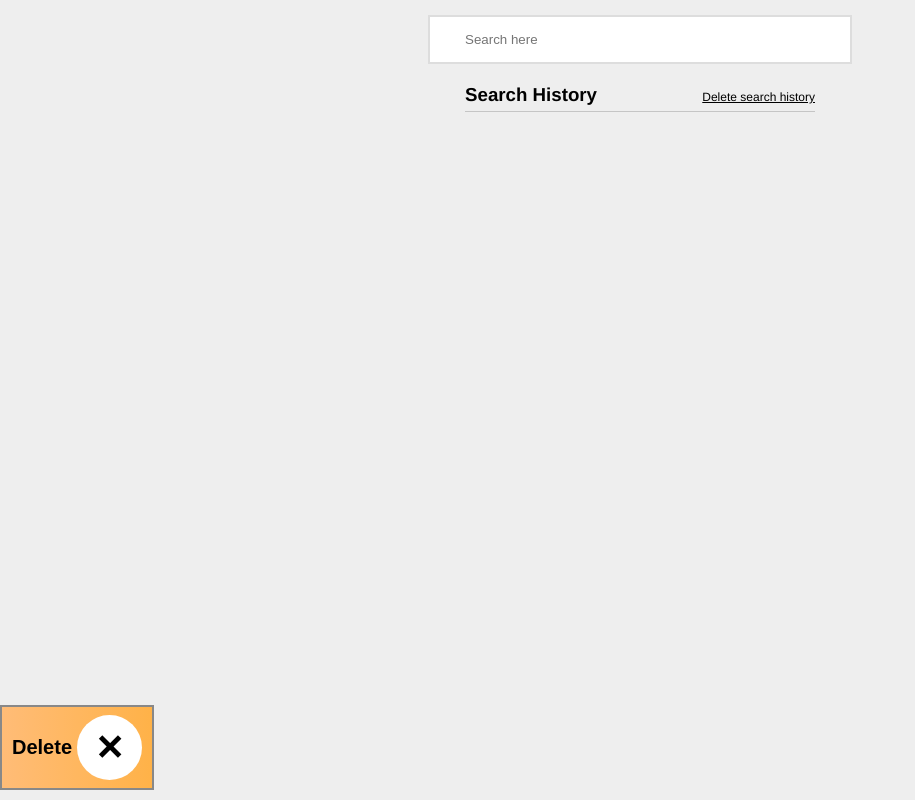
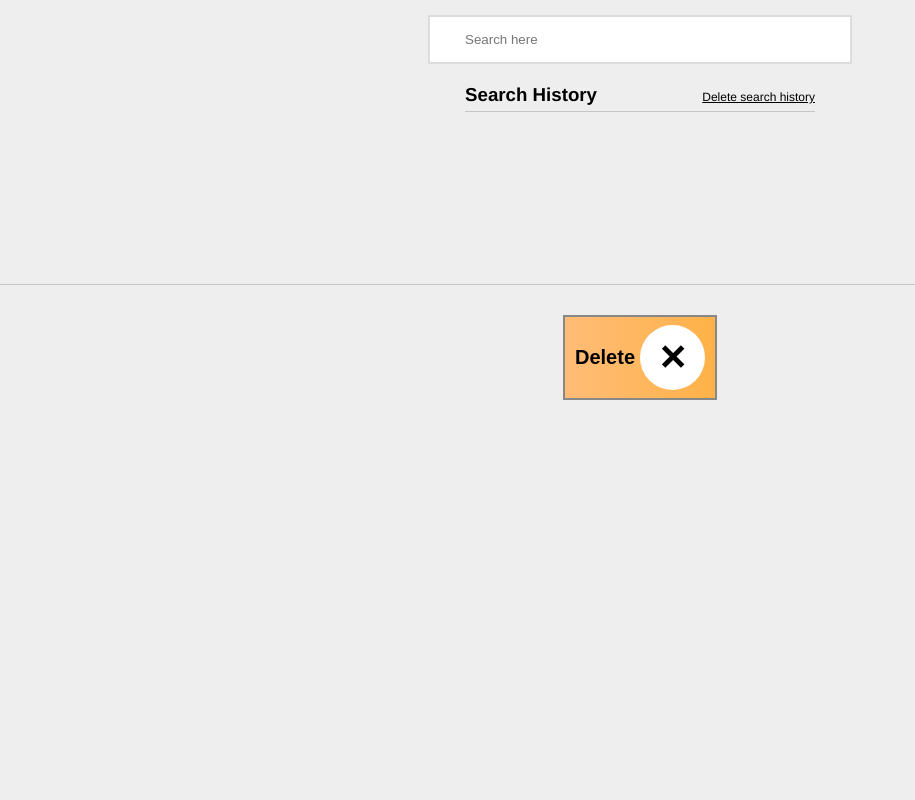
Before and after one commit to hmfe/2316, a website built with webpack: page src/index.html in a window 1280 px wide. Shown: the whole page, without its empty margins (0-915 px from the left). Built offline with nearby package versions, Linux system fonts and the light colour scheme.

Commit message:
move task 1 button down page & fix some css

```diff
--- a/src/index.html
+++ b/src/index.html
@@ -21,6 +21,8 @@
                 <div class="saved-beers-main"></div>
             </div>
         </main>
-        <button class="del-btn">Delete</button>
+        <br><br><br><br><br><br><br><br><br>
+        <hr>
+        <button class="task-1-del-btn">Delete</button>
     </body>
 </html>
--- a/src/main.scss
+++ b/src/main.scss
@@ -47,9 +47,12 @@ input[name="search-input"] {
     padding: 5px 0;
 }
 
+.saved-beers-parent {
+    width: 350px;
+}
+
 
 .saved-beers-header {
-    width: 350px;
     margin-top: 20px;
     display: flex;
     justify-content: space-between;
@@ -89,7 +92,7 @@ hr {
 
 
 /* ----------------- BUTTON STYLES ----------------- */
-.del-btn {
+.task-1-del-btn {
     border: 2px solid #888;
     font-weight: bold;
     background: linear-gradient(90deg, rgba(255,188,119,1) 0%, rgba(255,178,72,1) 100%);
@@ -100,9 +103,7 @@ hr {
     cursor: pointer;
     flex-flow: inherit;
     align-items: center;
-    position: absolute;
-    bottom: 0;
-    margin-bottom: 10px;
+    margin: 30px auto;
 
     &:after {
         content: '\2715';
```
